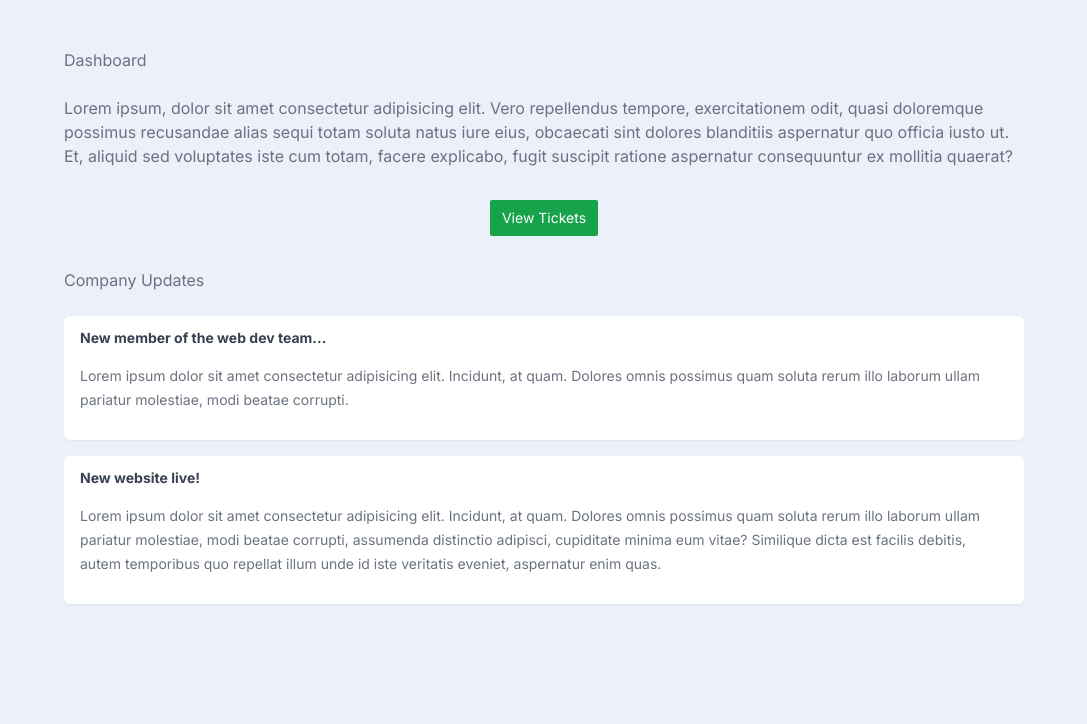
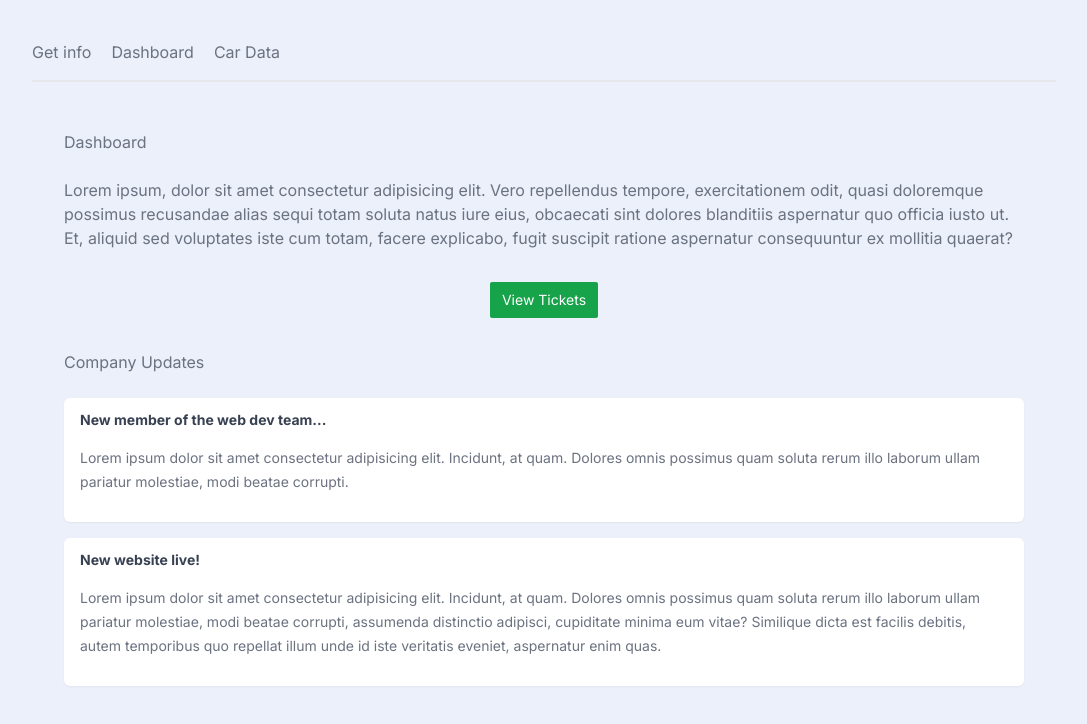
Before and after one commit to tchasinga/web-page, a Next.js app: page / in a window 1280 px wide. Shown: the top 724 px of the page, without its empty margins (96-1183 px from the left). Built offline with nearby package versions, Linux system fonts and the light colour scheme.

Commit message:
new commit is online

```diff
--- /dev/null
+++ b/src/app/components/Navbars.js
@@ -0,0 +1,13 @@
+import Link from 'next/link'
+
+
+export default function Navbars() {
+  return (
+    <nav>
+
+      <h1>Get info</h1>
+      <Link href="/">Dashboard</Link>
+       <Link href="/cardata">Car Data</Link>
+    </nav>
+  )
+}
--- a/src/app/layout.js
+++ b/src/app/layout.js
@@ -1,5 +1,6 @@
 import { Inter } from 'next/font/google'
 import './globals.css'
+import Navbars from './components/Navbars'
 
 const inter = Inter({ subsets: ['latin'] })
 
@@ -11,7 +12,10 @@ export const metadata = {
 export default function RootLayout({ children }) {
   return (
     <html lang="en">
-      <body className={inter.className}>{children}</body>
+      <body className={inter.className}>
+       <Navbars />
+        {children}
+        </body>
     </html>
   )
 }
```
